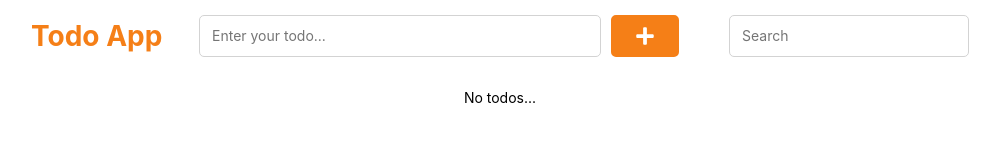
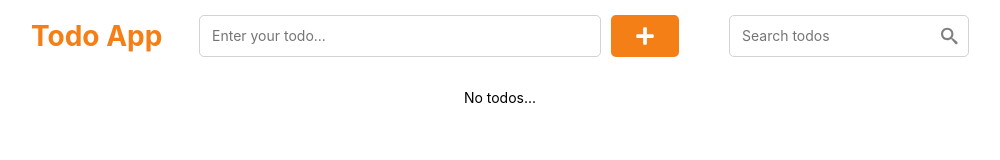
Before and after one commit to dimasyrnyk/todo-app, a React (Create React App) app: page / in a window 1280 px wide. Shown: the top 160 px of the page, without its empty margins (140-1140 px from the left). Built offline with nearby package versions, Linux system fonts and the light colour scheme.

Commit message:
fixed changes tab when reset search value, added search icon

```diff
--- a/src/components/Search/Search.scss
+++ b/src/components/Search/Search.scss
@@ -3,6 +3,12 @@
 .search {
   &__wrapper {
     flex: 1;
+  }
+
+  &__icon {
+    align-self: center;
+    color: $text_color_grey;
+    font-size: 18px;
   }
 
   &__btn-close {
--- a/src/components/Search/Search.tsx
+++ b/src/components/Search/Search.tsx
@@ -1,5 +1,6 @@
 import { FC } from "react";
 import { useDispatch, useSelector } from "react-redux";
+import { ImSearch } from "react-icons/im";
 import { ImCross } from "react-icons/im";
 
 import "./Search.scss";
@@ -33,13 +34,17 @@ const Search: FC = () => {
         onKeyDown={handleSearch}
         placeholder={InputPlaceholder.Search}
       >
-        {!!searchValue && (
+        {!!searchValue ? (
           <button
             className="search__btn-close"
             onClick={handleSearchReset}
           >
             <ImCross />
           </button>
+        ) : (
+          <span className="search__icon">
+            <ImSearch />
+          </span>
         )}
       </TodoInput>
     </div>
--- a/src/components/Todos/TodosList.tsx
+++ b/src/components/Todos/TodosList.tsx
@@ -1,12 +1,12 @@
 import { FC, useEffect, useState } from "react";
-import { useDispatch } from "react-redux";
+import { useDispatch, useSelector } from "react-redux";
 
 import "./Todos.scss";
 import TodoItem from "./TodoItem";
 import { ITodo } from "../../types/todo";
 import NavBar from "../NavBar/NavBar";
 import { deleteAllCompletedTodo } from "../../store/todos/actions";
-import { AppDispatch } from "../../store";
+import { AppDispatch, RootState } from "../../store";
 import { NavBarTabs } from "../../types/app";
 
 type Props = {
@@ -17,6 +17,7 @@ const TodosList: FC<Props> = ({ todos }) => {
   const [showedTodos, setShowedTodos] = useState<ITodo[]>(todos);
   const [activeTab, setActiveTab] = useState<string>(NavBarTabs.All);
   const [prevTodosLength, setPrevTodosLength] = useState<number>(0);
+  const allTodos = useSelector((state: RootState) => state.todos.allTodos);
 
   const activeTodos = todos.filter((todo) => !todo.isCompleted);
   const completedTodos = todos.filter((todo) => todo.isCompleted);
@@ -48,11 +49,11 @@ const TodosList: FC<Props> = ({ todos }) => {
   }, [todos, activeTab]);
 
   useEffect(() => {
-    if (todos.length > prevTodosLength) {
+    if (allTodos.length > prevTodosLength) {
       setActiveTab(NavBarTabs.All);
     }
     setPrevTodosLength(todos.length);
-  }, [todos.length, prevTodosLength]);
+  }, [allTodos.length, prevTodosLength]);
 
   if (!todos.length) {
     return <div className="todo-items__empty-page">No todos...</div>;
--- a/src/containers/Header/Header.tsx
+++ b/src/containers/Header/Header.tsx
@@ -6,7 +6,7 @@ import "./Header.scss";
 import { timeNow, tomorrow } from "../../utils/dateUtils";
 import TodoModal from "../../components/TodoModal/TodoModal";
 import TodoInput from "../../components/Inputs/TodoInput";
-import { createTodo } from "../../store/todos/actions";
+import { createTodo, searchTodos } from "../../store/todos/actions";
 import { AppDispatch, RootState } from "../../store";
 import { ITodo } from "../../types/todo";
 import { InputPlaceholder } from "../../types/app";
@@ -31,6 +31,9 @@ const Header: FC = () => {
 
     dispatch(createTodo(newItem));
     setValue("");
+    if (searchValue) {
+      dispatch(searchTodos(""));
+    }
   }
 
   function handleOpen() {
--- a/src/types/app.ts
+++ b/src/types/app.ts
@@ -10,6 +10,6 @@ export enum NavBarTabs {
 }
 
 export enum InputPlaceholder {
-  Search = "Search",
+  Search = "Search todos",
   EnterTodo = "Enter your todo...",
 }
```
